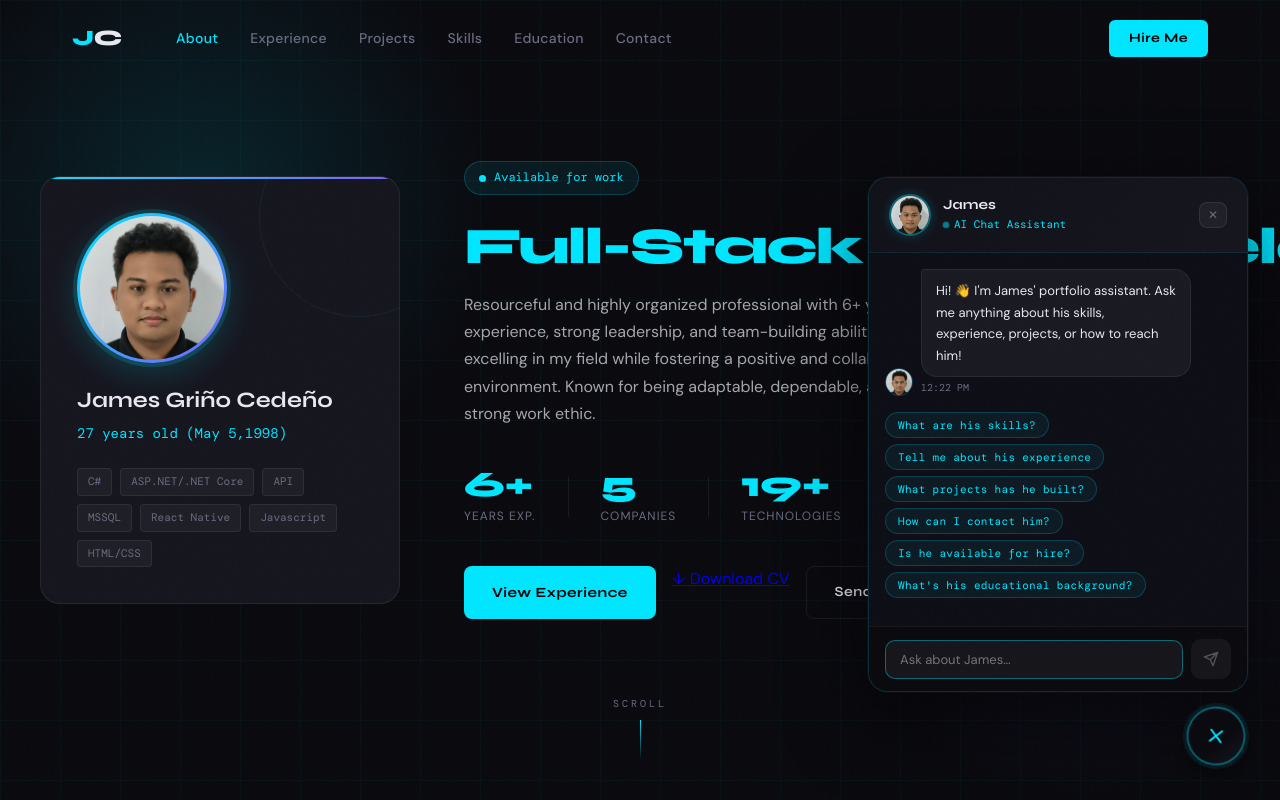
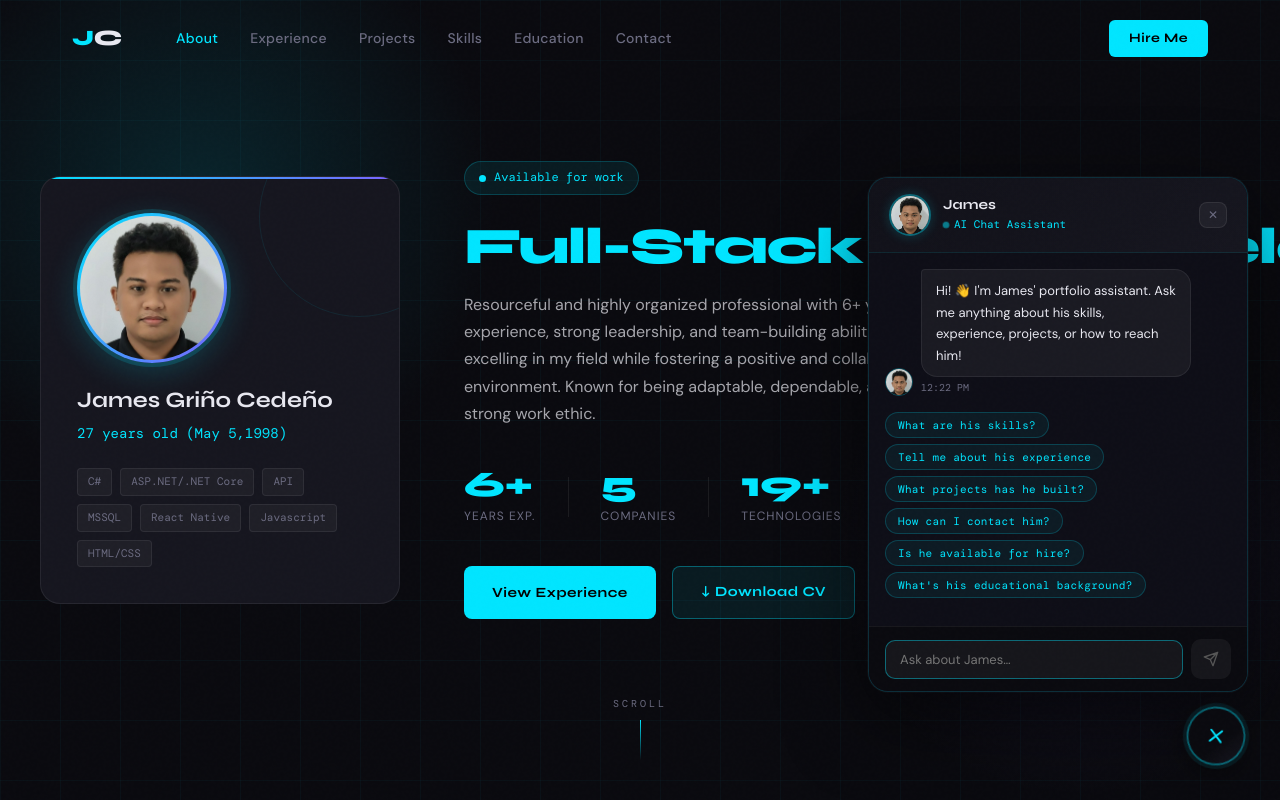
Before and after one commit to jamesced445/my-portfolio, a Next.js app: page / in a window 1280 px wide. Shown: the top 800 px of the page. Built offline with nearby package versions, Linux system fonts and the light colour scheme; a web font is replaced by a local one.

Commit message:
Add styles for download button

```diff
--- a/src/app/page.module.css
+++ b/src/app/page.module.css
@@ -310,6 +310,28 @@
   border-color: var(--accent);
   color: var(--accent);
   transform: translateY(-2px);
+}
+
+.btnDownload {
+  background: rgba(0, 229, 255, 0.08);
+  color: var(--accent);
+  border: 1px solid rgba(0, 229, 255, 0.35);
+  font-family: var(--font-display);
+  font-size: 14px;
+  font-weight: 700;
+  padding: 14px 28px;
+  border-radius: 8px;
+  letter-spacing: 0.5px;
+  cursor: pointer;
+  text-decoration: none;
+  transition: all 0.2s;
+}
+
+.btnDownload:hover {
+  background: rgba(0, 229, 255, 0.15);
+  border-color: var(--accent);
+  transform: translateY(-2px);
+  box-shadow: 0 8px 24px rgba(0, 229, 255, 0.15);
 }
 
 /* Hero Card */
```
